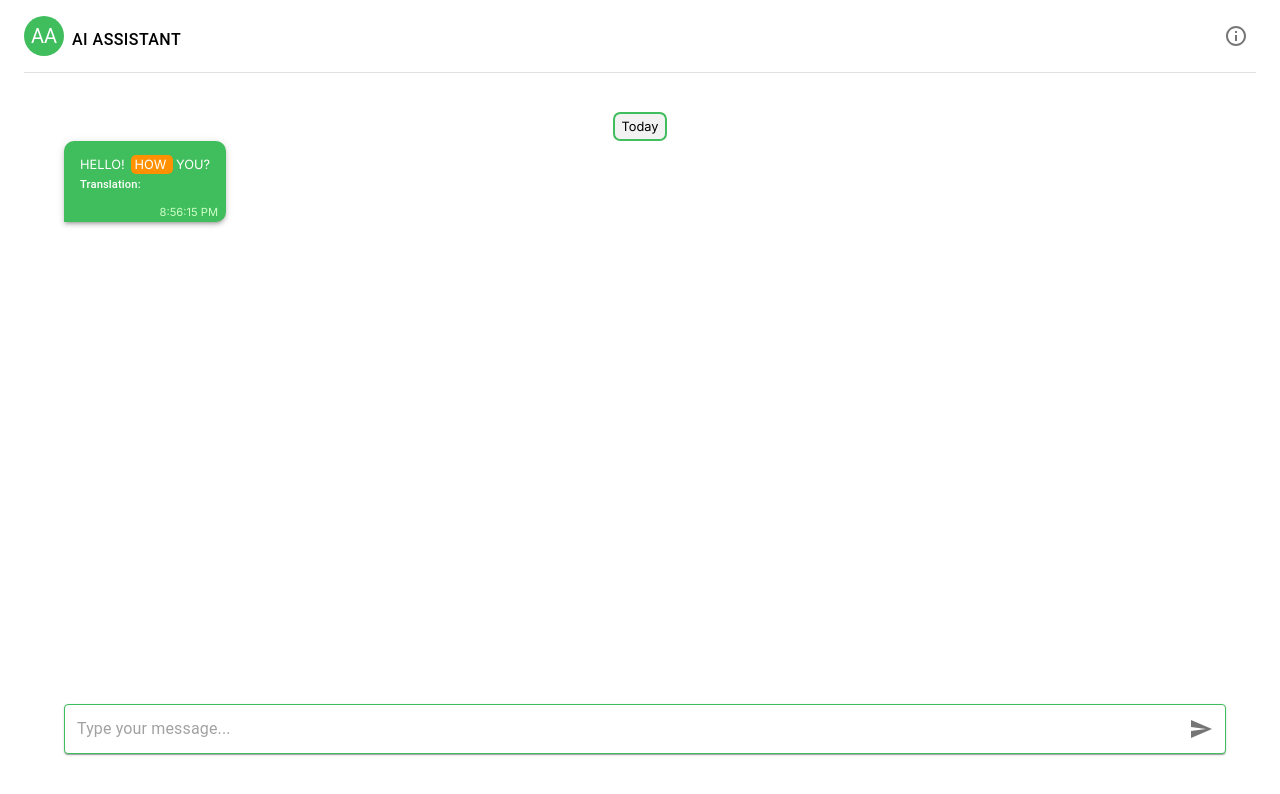
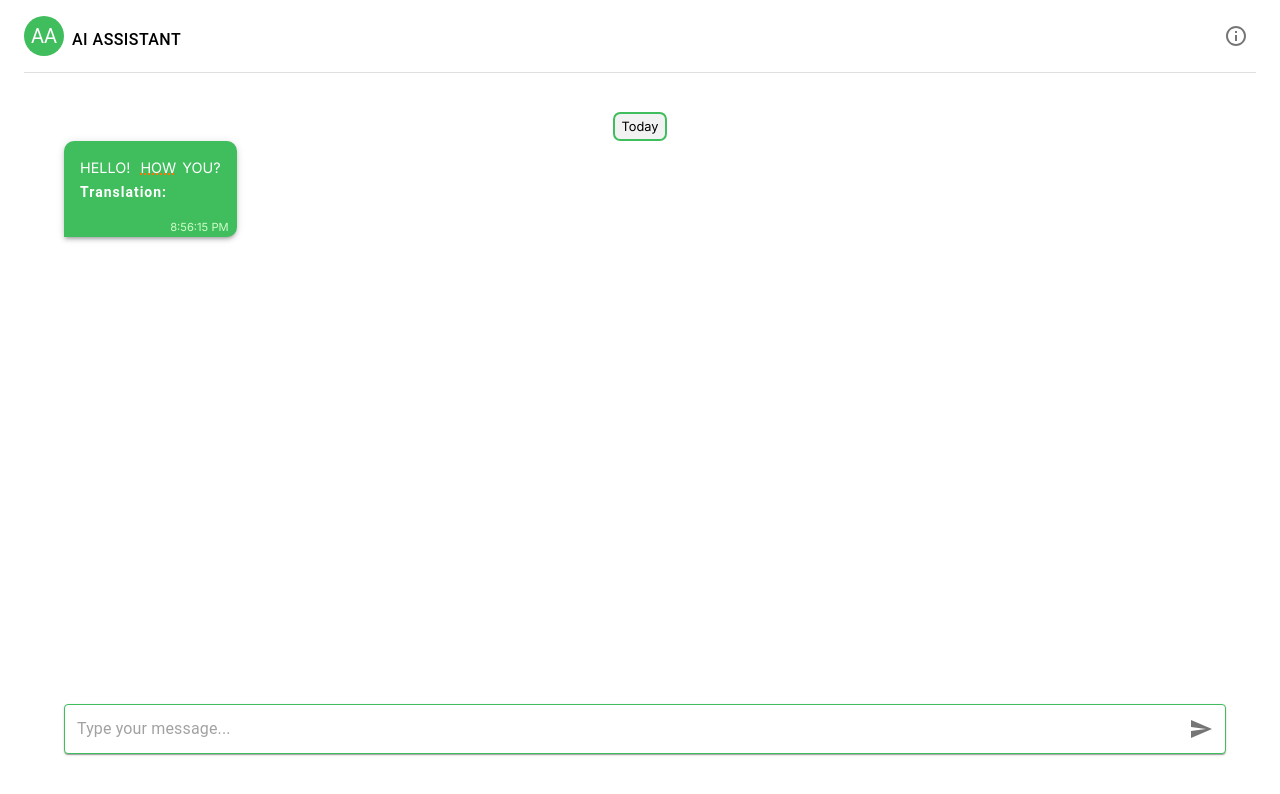
Before and after one commit to AUHS2001/ASL, a Next.js app: page / in a window 1280 px wide. Shown: the top 794 px of the page. Built offline with nearby package versions, Linux system fonts and the light colour scheme.

Commit message:
Fix Highlight Word

```diff
--- a/src/app/globals.css
+++ b/src/app/globals.css
@@ -9,10 +9,14 @@
   animation: typingAnimation 1s infinite;
 }
 .highlight {
-    background-color: rgb(255, 145, 0);
-    color:white;
+  /* background-color: rgb(255, 145, 0); */
+  text-decoration-line: underline ;
+  text-decoration-style: dotted ;
+  text-decoration-color: #ff7300;
+  text-decoration-thickness:2px;
+  /* color: white; */
   padding: 2px 3px;
-    margin:0px 3px;
+  margin: 0px 3px;
   border-radius: 5px;
 }
 @keyframes typingAnimation {
--- a/src/components/ChatContainer.jsx
+++ b/src/components/ChatContainer.jsx
@@ -22,11 +22,9 @@ const MessageContainer = styled(Paper)(({ theme, isOwnMessage }) => ({
   borderRadius: isOwnMessage ? "10px 10px 0 10px" : "10px 10px 10px 0",
   marginLeft: isOwnMessage ? "auto" : 0,
   marginRight: isOwnMessage ? 0 : "auto",
-  marginBottom: "10px",
+  marginBottom: "7px",
   backgroundColor: isOwnMessage ? "" : "#40bd5c",
   color: isOwnMessage ? "#000" : "#fff",
-  //   textAlign: isOwnMessage ? "right" : "left",
-  fontSize: "0.8rem",
   cursor: "pointer",
 }));
 
@@ -72,7 +70,7 @@ const ChatContainer = () => {
         const receivedMessage = {
           id: preMsg.length + 1,
           text: res?.data?.data,
-          translation:res?.data?.data,
+          translation: res?.data?.data,
           timeStamp: new Date().toLocaleTimeString(),
           type: "recived",
         };
@@ -234,30 +232,37 @@ const ChatContainer = () => {
                     id={"message" + item.id}
                     onMouseUp={() => handleSelection(item.id)}
                     onTouchEnd={() => handleSelection(item.id)}
-                    style={{ wordBreak: "break-all", overflowWrap: "anywhere",}}
+                    style={{ wordBreak: "break-all", overflowWrap: "anywhere",fontSize:'0.9rem' }}
                   >
-                            <HiglightedText content={item.text}/>
+                    <HiglightedText content={item.text} />
 
-                    {/* {item.text} */}
                   </span>
                 </HighlightPopover>
-                {item?.type === "recived"?
+                {item?.type === "recived" ? (
                   <Box
                     component={"div"}
                     sx={{
-                    margin:'5px 0px',
+                      margin: "5px 0px",
                       fontSize: "0.7rem",
                       width: "100%",
                       display: "flex",
-                    textTransform:"capitalize",
-                    flexDirection:'column'
-
+                      textTransform: "capitalize",
+                      flexDirection: "column",
                     }}
                   >
-                  <Typography variant="body2" sx={{fontWeight:'550',fontSize:"0.7rem"}}>Translation:</Typography>
-                  <Typography variant="body2" sx={{fontSize:"0.7rem"}}>{item.translation}</Typography>
-
-                </Box>:""}
+                    <Typography
+                      variant="subtitle2"
+                      sx={{ fontWeight: "600",letterSpacing:1}}
+                    >
+                      Translation:
+                    </Typography>
+                    <Typography   variant="caption" display="block" gutterBottom>
+                      {item.translation}
+                    </Typography>
+                  </Box>
+                ) : (
+                  ""
+                )}
 
                 <Box
                   component={"div"}
@@ -273,9 +278,7 @@ const ChatContainer = () => {
                     userSelect: "none",
                   }}
                 >
-
                   {item.timeStamp}
-
                 </Box>
               </MessageContainer>
             </>
--- a/src/components/HiglightedText.jsx
+++ b/src/components/HiglightedText.jsx
@@ -1,26 +1,24 @@
 import { useMemo } from "react";
 
-const HighlightedText = ({content}) => {
-  const highlights = ["YOU", "MORE", "CAN", "YES","WHAT","YOUR","HOW"];
+const HighlightedText = ({ content }) => {
+  const highlights = ["YOU", "MORE", "CAN", "YES", "WHAT", "YOUR", "HOW","THIS IS NEW ANSWER"];
   const highlightedContent = useMemo(() => {
     const words = content.split(/\s+/);
 
     return words.map((word, index) => (
-      <span
-        key={index}
-        className={highlights.includes(word) ? "highlight" : ""}
-      >
-        {word}{" "}
-      </span>
+      <>
+        {highlights.includes(word.toUpperCase()) ? (
+          <span key={index} className={"highlight"}>
+            {word}
+          </span>
+        ) : (
+          word + " "
+        )}
+      </>
     ));
   }, [content, highlights]);
 
-  return (
-    <div>
-
-      {highlightedContent}
-    </div>
-  );
+  return <>{highlightedContent}</>;
 };
 
 export default HighlightedText;
```
Lines whose indentation alone changed are shown as unchanged.
